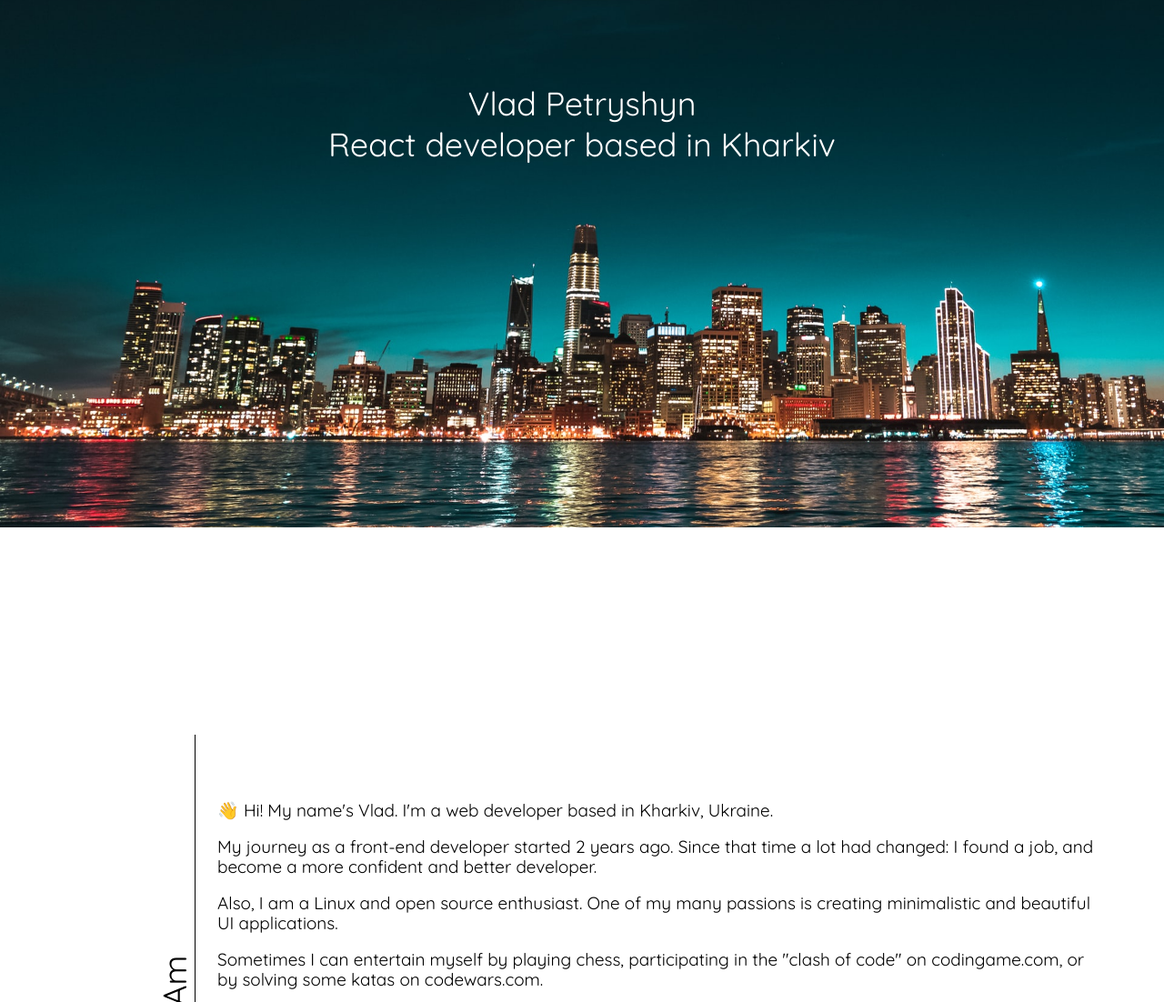
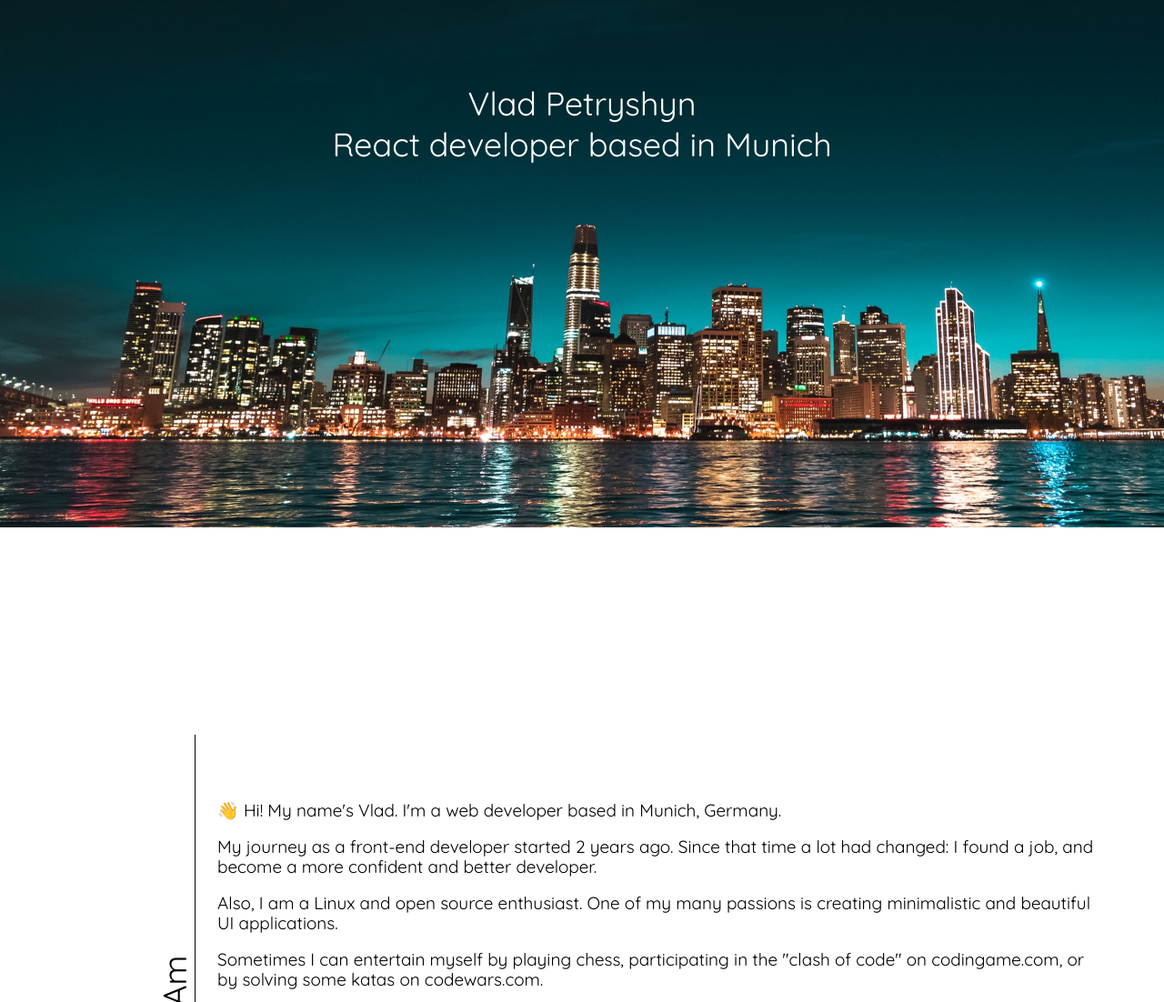
Before and after one commit to VladPetryshyn/VladPetryshyn.github.io, a plain HTML site: page index.html in a window 1280 px wide. Shown: the part 220-1322 px from the top of the page at 91% size. Drawn offline with Linux system fonts and the light colour scheme.

Commit message:
Fixed basement

```diff
--- a/index.html
+++ b/index.html
@@ -32,7 +32,7 @@
         <div class="hero__content hero-content">
           <h1 class="hero-content__title">Vlad Petryshyn</h1>
           <h2 class="hero-content__subtitle">
-            React developer based in Kharkiv
+            React developer based in Munich
           </h2>
         </div>
         <div class="hero__scroll-icon">
@@ -45,8 +45,8 @@
 
           <p class="about-me__text">
             <span
-              >👋 Hi! My name's Vlad. I'm a web developer based in Kharkiv,
-              Ukraine.</span
+              >👋 Hi! My name's Vlad. I'm a web developer based in Munich,
+              Germany.</span
             >
             <span>
               My journey as a front-end developer started 2 years ago. Since
```
